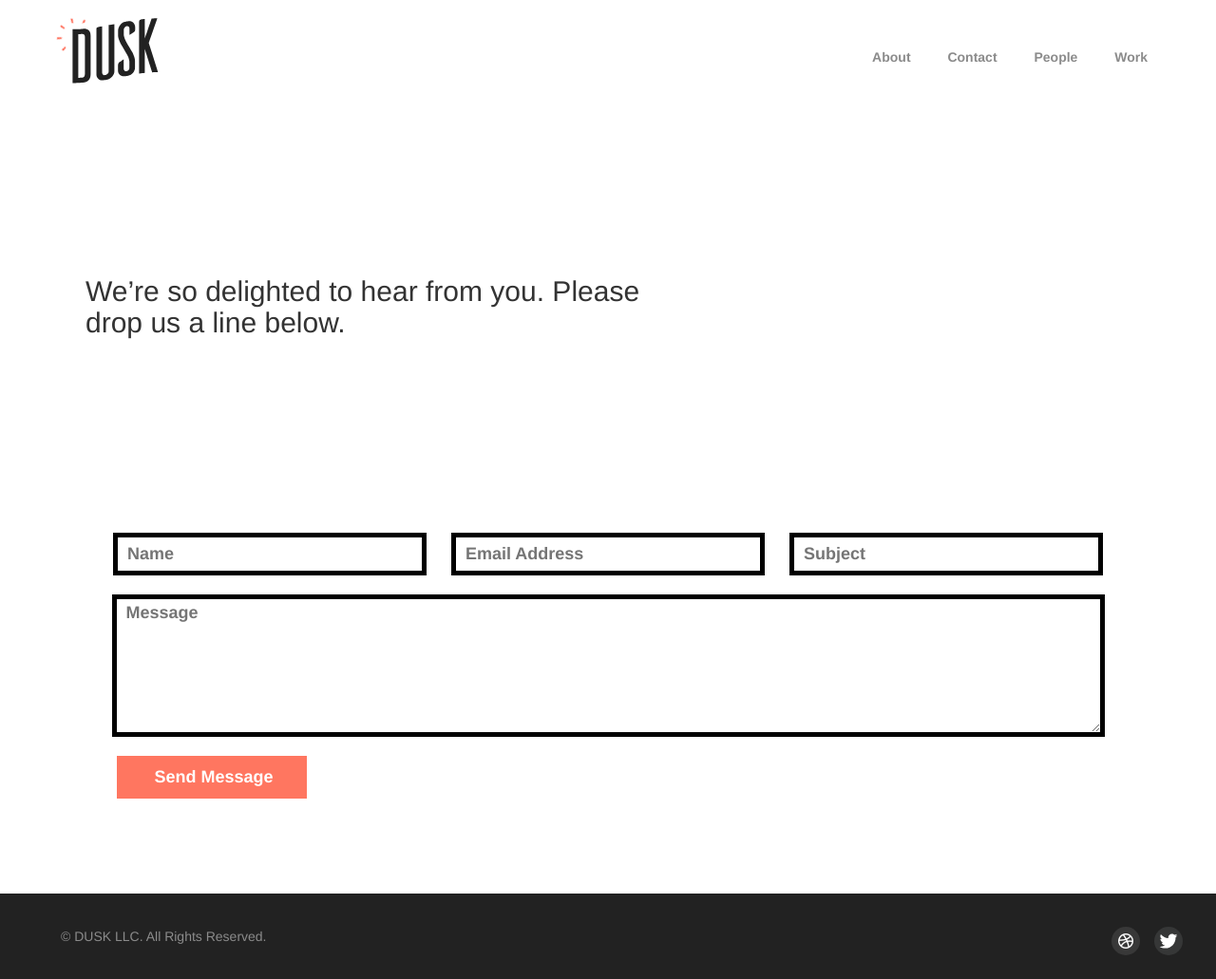
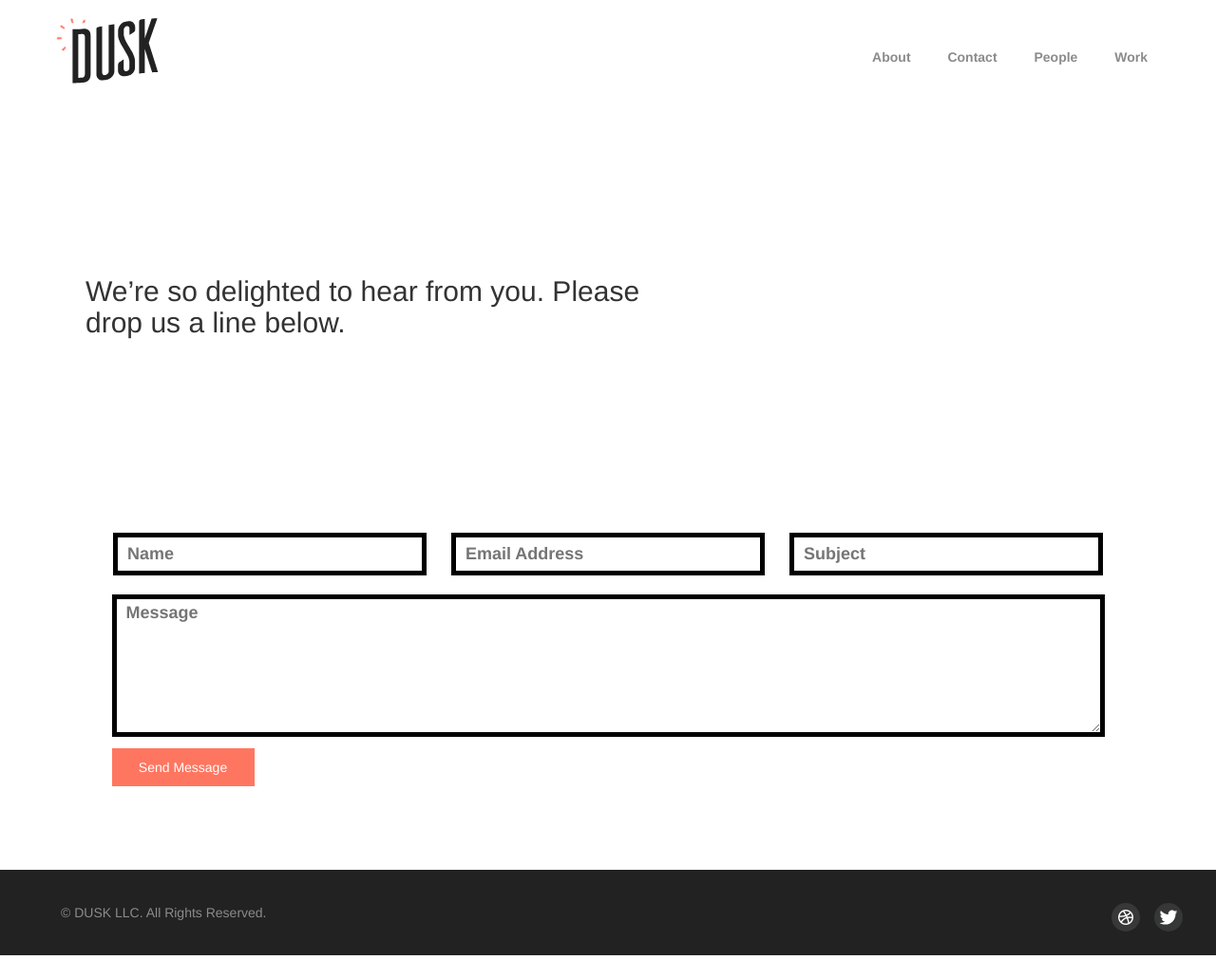
Before and after one commit to mountainbug95/6point0_jekyll, a Jekyll site: the page built from pages/contact.html, in a window 1280 px wide. Shown: the whole page at 95% size. Built offline with Jekyll 4.4.1, drawn with Linux system fonts in a browser that asks for light colours; after the commit the page ends 1006 px from its top, so only the background shows below that.

Commit message:
improved index page alternating text - animated "Send Message" button on ontact page - tweaked footer buttons placement

```diff
--- a/_includes/footer.html
+++ b/_includes/footer.html
@@ -1,5 +1,7 @@
 <footer>
     <h5>© DUSK LLC. All Rights Reserved.</h5>
-    <a href="https://twitter.com/eliwilliamson"><btn class="twitter-button">&nbsp;</btn></a>
-    <a href="https://dribbble.com/eliwilliamson"><btn class="dribbble-button">&nbsp;</btn></a>
+    <div class="buttons-container">
+        <a href="https://twitter.com/eliwilliamson"><btn class="twitter-button">&nbsp;</btn></a>
+        <a href="https://dribbble.com/eliwilliamson"><btn class="dribbble-button">&nbsp;</btn></a>
+    </div>
 </footer>
--- a/assets/css/contact-style.css
+++ b/assets/css/contact-style.css
@@ -77,3 +77,95 @@ form textarea:focus{
 .submit-button input:hover{
     background-color: #000;
 }
+
+/*flipping button*/
+.center{
+    margin-top: 0px;
+    margin-left: 2.5%;
+}
+
+.progress-btn{
+    text-decoration: none;
+    background-color: #ff7660;
+
+    text-align:center;
+    width: 150px;
+    padding-top: 10px;
+    padding-bottom: 10px;
+    padding-left: 10px;
+    padding-right: 10px;
+    position: relative;
+    transform-style: preserve-3d;
+    transition: .5s;
+}
+
+.progress-btn:hover{
+    text-decoration: none;
+    background-color: #ff7660;
+    color: #ff7660;
+
+    text-align:center;
+    width: 150px;
+    padding-top: 10px;
+    padding-bottom: 10px;
+    padding-left: 10px;
+    padding-right: 10px;
+    position: relative;
+    transform-style: preserve-3d;
+    transition: .5s;
+}
+
+.progress-btn:before{
+    position:absolute;
+    top: 0;
+    left: 0;
+
+    text-decoration: none;
+    background-color: #ff7660;
+    color: #fff;
+
+    text-align:center;
+    width: 150px;
+    padding-top: 10px;
+    padding-bottom: 10px;
+    padding-left: 10px;
+    padding-right: 10px;
+    content: "Send Message";
+    transition: .3s;
+
+    transform-origin: bottom;
+    transform: translateY(0) rotateX(0deg);
+}
+
+.progress-btn:after{
+    vertical-align: top;
+    position:absolute;
+    top: 0;
+    left: 0;
+
+    text-align:center;
+    text-decoration: none;
+    background-color: #000;
+    color: #fff;
+
+    width: 150px;
+    padding-top: 10px;
+    padding-bottom: 10px;
+    padding-left: 10px;
+    padding-right: 10px;
+    content: "Send Message";
+    content: "Check";
+    transition: .3s;
+
+    transform-origin: t0p;
+    transform: translateY(50%) rotateX(90deg);
+}
+
+.progress-btn:hover:before{
+    transform: translateY(-100%) rotateX(90deg);
+}
+
+.progress-btn:hover:after{
+    transform: translateY(0) rotateX(0deg);
+}
+/*END FLIPPING BUTTON*/
--- a/assets/css/footer-style.css
+++ b/assets/css/footer-style.css
@@ -9,6 +9,14 @@ footer h5{
     margin: 0;
     padding-top: 3%;
     padding-left: 5%;
+}
+
+.buttons-container{
+    float: right;
+    display: inline-block;
+    padding-left: 10%;
+    padding-right: 0%;
+    background-color: #222;
 }
 
 .twitter-button{
--- a/pages/contact.html
+++ b/pages/contact.html
@@ -20,9 +20,10 @@ layout: wrapper
         <textarea id="message" placeholder="Message"></textarea>
         <br>
 
-        <div class="submit-button">
-            <input type="submit"  value="Send Message">
+        <div class="center">
+            <a href="#" class="progress-btn"></a>
         </div>
+
 
     </form>
 </div>
```
Also changed, not shown: assets/css/index-style.css (+30 -11 lines).
